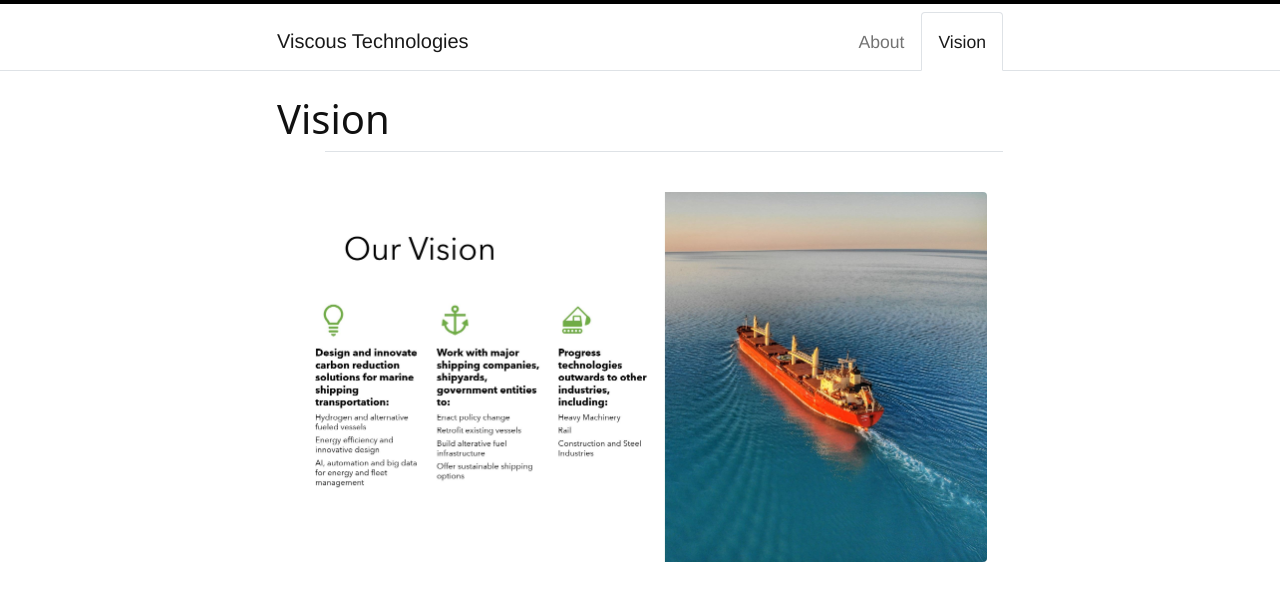
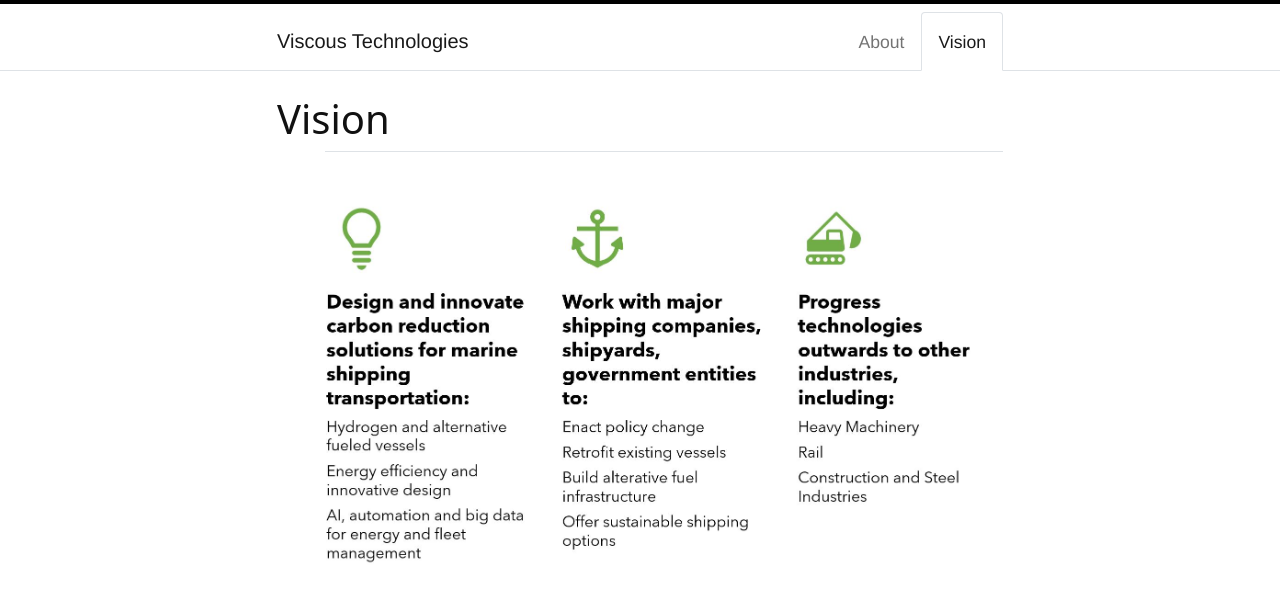
Before and after one commit to ccluett/viscous.tech, a Jekyll site: the page built from content/vision.md, in a window 1280 px wide. Shown: the top 609 px of the page. Built offline with Jekyll 4.4.1, drawn with Linux system fonts in a browser that asks for light colours; grey boxes are pictures that could not be loaded.

Commit message:
Update vision.md

```diff
--- a/content/vision.md
+++ b/content/vision.md
@@ -3,4 +3,6 @@
 nav: true
 ---
 
-{% include figure.html img="vision.JPG" width="100%" %}
+{% include figure.html img="vision-2.JPG" width="100%" %}
+
+{% include figure.html img="approach.JPG" width="100%" %}
```
